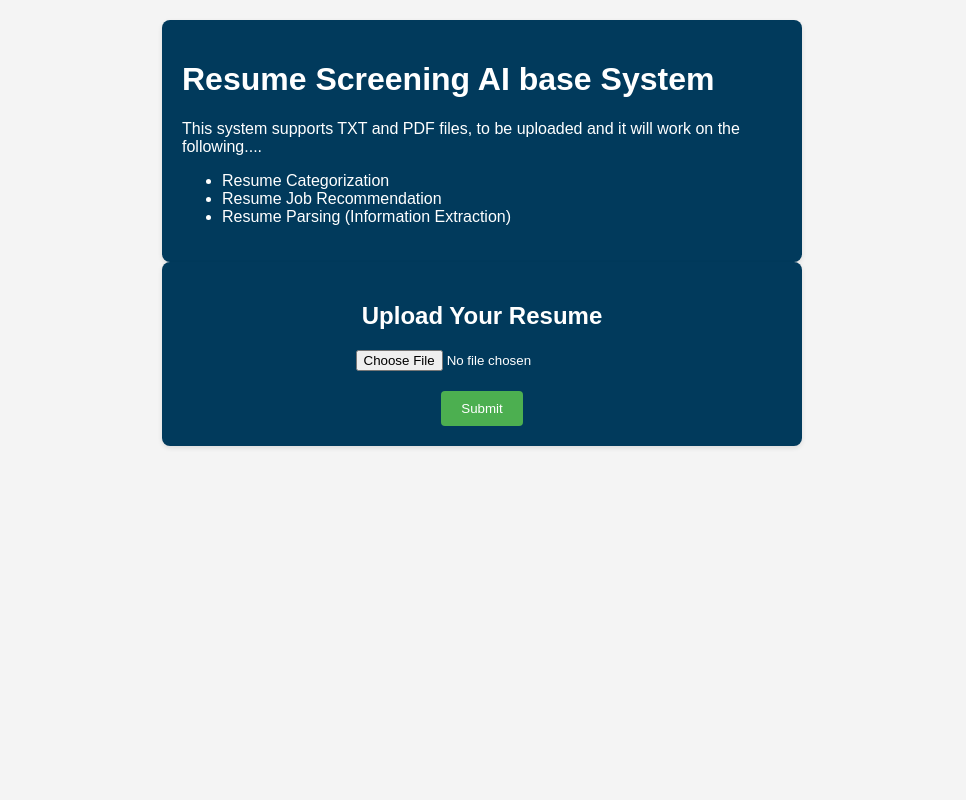
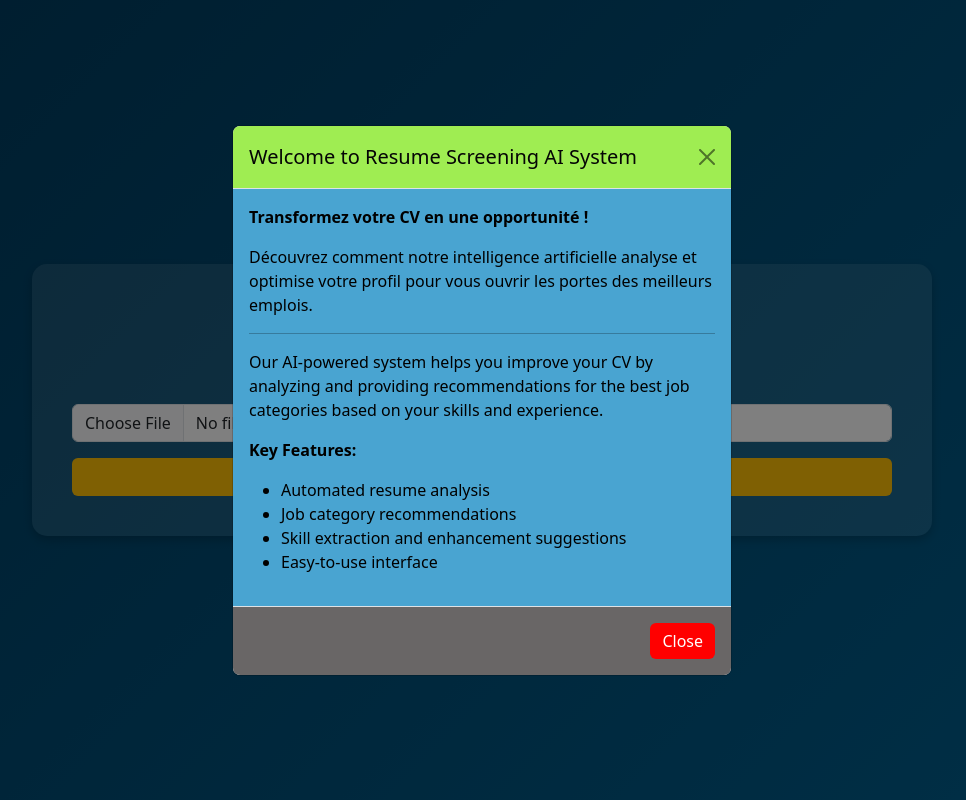
Before and after one commit to MA-BOUSSOUALEF/ETL-Powered-AI-CV-Analyzer-Error-Detection-Optimization-and-AI-Driven-Advice, a Flask app: page / in a window 1280 px wide. Shown: the whole page, without its empty margins (158-1124 px from the left). Run offline with Flask 3, Linux system fonts and the light colour scheme; parts of the project's set-up code (start-up, migrations or seed data) failed here and were passed over.

Commit message:
front end

```diff
--- a/parssing/app.py
+++ b/parssing/app.py
@@ -160,6 +160,5 @@ def pred():
         return render_template("resume.html", message="No resume file uploaded.")
 
 
-
 if __name__ == '__main__':
   app.run(debug=True)
--- a/parssing/templates/resume.html
+++ b/parssing/templates/resume.html
@@ -4,117 +4,151 @@
 <head>
     <meta charset="UTF-8">
     <meta name="viewport" content="width=device-width, initial-scale=1.0">
-    <title>Resume Category Prediction</title>
+    <title>Resume Screening AI System</title>
+    <link rel="stylesheet" href="https://cdn.jsdelivr.net/npm/bootstrap@5.3.0/dist/css/bootstrap.min.css">
     <style>
         body {
-            font-family: Arial, sans-serif;
-            background-color: #f4f4f4;
-            color: #333;
-        }
-
-        .container {
-            max-width: 600px;
-            margin: auto;
-            padding: 20px;
-            background-color: #fff;
-            border-radius: 8px;
-            box-shadow: 0 2px 5px rgba(0, 0, 0, 0.1);
-        }
-
-        h2 {
-            text-align: center;
-            margin-bottom: 20px;
-        }
-
-        form {
+            background: linear-gradient(135deg, #013a5c, #005f8e);
+            color: white;
+            height: 100vh;
             display: flex;
-            flex-direction: column;
+            justify-content: center;
             align-items: center;
         }
-
-        input[type="file"] {
-            margin-bottom: 20px;
+        .container {
+            width: 80%;
+            max-width: 900px;
+            padding: 40px;
+            background-color: rgba(255, 255, 255, 0.1);
+            border-radius: 15px;
+            box-shadow: 0px 4px 10px rgba(0, 0, 0, 0.2);
         }
-
-        input[type="submit"] {
-            padding: 10px 20px;
-            background-color: #4CAF50;
-            color: #fff;
+        .btn-upload {
+            background-color: #ffc107;
+            color: black;
+            font-weight: bold;
+        }
+        .btn-upload:hover {
+            background-color: #e0a800;
+        }
+        .header {
+            text-align: center;
+            margin-bottom: 30px;
+        }
+        .skills-list {
+            display: flex;
+            flex-wrap: wrap;
+            gap: 10px;
+        }
+        .skill-item {
+            padding: 8px 12px;
+            border-radius: 5px;
+            font-weight: bold;
+            color: white;
+        }
+        .skill-item:nth-child(odd) {
+            background-color: #ff5733;
+        }
+        .skill-item:nth-child(even) {
+            background-color: #33c3ff;
+        }
+        .btn.btn-secondary {
+            background-color: #ff0000;
+            color: white;
             border: none;
-            border-radius: 4px;
-            cursor: pointer;
-            transition: background-color 0.3s;
         }
-
-        input[type="submit"]:hover {
-            background-color: #45a049;
+        .modal-body {
+            color: black;
+            background-color: #49a4d1;
+        }
+        .modal-footer {
+            background-color: #696666;
+        }
+        .modal-title {
+            color: rgb(5, 5, 5);
+        }
+        .modal-header {
+            background-color: #9fed52;
         }
     </style>
 </head>
 
 <body>
-    <div class="container" style="margin-top:20px;background:#013a5c;color:white;"">
-
-        <h1 class="text center">Resume Screening AI base System</h1>
-        <p>This system supports TXT and PDF files, to be uploaded and it will work on the following....</p>
-        <ul>
-            <li>Resume Categorization</li>
-            <li>Resume Job Recommendation</li>
-            <li>Resume Parsing (Information Extraction)</li>
-        </ul>
-
-
+    <div class="container">
+        <div class="header">
+            <h2>Resume Screening AI System</h2>
+            <p>Upload your resume (TXT or PDF) and let AI analyze it.</p>
         </div>
-    <div class="container" style="background:#013a5c;color:white;">
-        <h2>Upload Your Resume</h2>
-        <form action="/pred" method="post" enctype="multipart/form-data">
-            <input type="file" name="resume" accept=".pdf, .txt" required>
-            <input type="submit" value="Submit">
+        <form action="/pred" method="post" enctype="multipart/form-data" class="text-center">
+            <input type="file" name="resume" accept=".pdf, .txt" class="form-control mb-3" required>
+            <button type="submit" class="btn btn-upload w-100">Submit</button>
         </form>
 
-
         {% if message %}
-        <p class="text-center">{{message}}</p>
+        <div class="alert alert-info text-center mt-3">{{ message }}</div>
         {% endif %}
 
         {% if predicted_category %}
-        <br>
+        <div class="mt-4">
             <hr>
-        <br>
-        <p class="text-center"><b><strong>Category:</strong></b> {{predicted_category}}</p>
-        <p class="text-center"><b><strong>Recommended Job:</strong></b> {{recommended_job}}</p>
-        <br>
+            <h5 class="text-center">Recommended Job: <strong>{{ predicted_category }}</strong></h5>
+            <h5 class="text-center">You can also perform this task: <strong>{{ recommended_job }}</strong></h5>
             <hr>
-        <h1 class="text-center">Extracted Information</h1>
-        <p class="text-center"><b><strong>Education:</strong></b> {{name}}</p>
-        <p class="text-center"><b><strong>Phone No:</strong></b> {{phone}}</p>
-        <p class="text-center"><b><strong>Email:</strong></b> {{email}}</p>
+            <h4 class="text-center">Extracted Information</h4>
+            <p><strong>Education:</strong> {{ name }}</p>
+            <p><strong>Phone No:</strong> {{ phone }}</p>
+            <p><strong>Email:</strong> {{ email }}</p>
             {% if extracted_skills %}
-        <p class="text-center"><b><strong>Skills</strong></b></p>
-        <ul class="list-unstyled text-center">
+            <h5><strong>Skills</strong></h5>
+            <div class="skills-list">
                 {% for skill in extracted_skills %}
-            <li>{{ skill }}</li>
+                <span class="skill-item">{{ skill }}</span>
                 {% endfor %}
-        </ul>
+            </div>
             {% else %}
-        <p class="text-center">No skills founds.........</p>
-        <br>
-        {% if extracted_education %}
-        <h1 class="text-center">Education:</h1>
-        <ul class="list-unstyled text-center">
-            {% for edu in extracted_education %}
-            <li>{{ edu }}</li>
-            {% endfor %}
-        </ul>
-        {% else %}
-        <p class="text-center">No Education founds.........</p>
-        <br>
+            <p>No skills found.</p>
             {% endif %}
+        </div>
         {% endif %}
-        {% endif %}
-
     </div>
 
+    <!-- Modal -->
+    <div class="modal fade" id="welcomeModal" tabindex="-1" aria-labelledby="welcomeModalLabel" aria-hidden="true">
+        <div class="modal-dialog modal-dialog-centered">
+            <div class="modal-content">
+                <div class="modal-header">
+                    <h5 class="modal-title" id="welcomeModalLabel">Welcome to Resume Screening AI System</h5>
+                    <button type="button" class="btn-close" data-bs-dismiss="modal" aria-label="Close"></button>
+                </div>
+                <div class="modal-body">
+                    <!-- Texte ajouté ici -->
+                    <p><strong>Transformez votre CV en une opportunité !</strong></p>
+                    <p>Découvrez comment notre intelligence artificielle analyse et optimise votre profil pour vous ouvrir les portes des meilleurs emplois.</p>
+                    <hr>
+                    <p>Our AI-powered system helps you improve your CV by analyzing and providing recommendations for the best job categories based on your skills and experience.</p>
+                    <p><strong>Key Features:</strong></p>
+                    <ul>
+                        <li>Automated resume analysis</li>
+                        <li>Job category recommendations</li>
+                        <li>Skill extraction and enhancement suggestions</li>
+                        <li>Easy-to-use interface</li>
+                    </ul>
+                </div>
+                <div class="modal-footer">
+                    <button type="button" class="btn btn-secondary" data-bs-dismiss="modal">Close</button>
+                </div>
+            </div>
+        </div>
+    </div>
+
+    <script src="https://cdn.jsdelivr.net/npm/bootstrap@5.3.0/dist/js/bootstrap.bundle.min.js"></script>
+    <script>
+        // Ouvrir la modale automatiquement au chargement de la page
+        document.addEventListener('DOMContentLoaded', function () {
+            var myModal = new bootstrap.Modal(document.getElementById('welcomeModal'));
+            myModal.show();
+        });
+    </script>
 </body>
 
 </html>
```
Also changed, not shown: 2 other files. Lines whose indentation alone changed are shown as unchanged.
